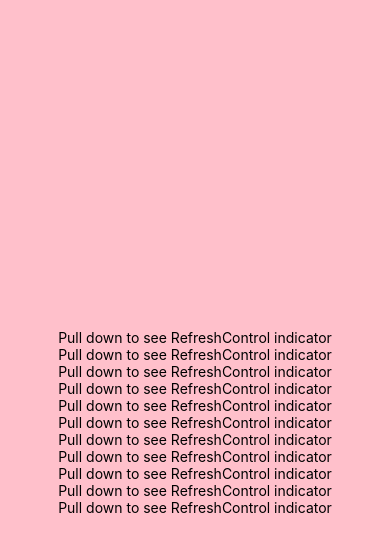
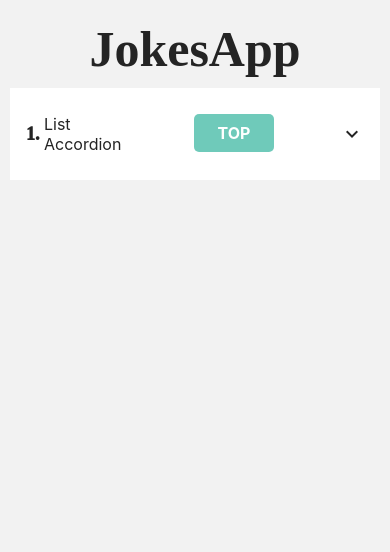
Before and after one commit to RiyanAldian/jokesApp, a React Native app: screen /Home in a window 390 px wide. Shown: the top 552 px of the page. Built offline with nearby package versions, Linux system fonts and the light colour scheme.

Commit message:
Add ListAccordion

```diff
--- a/package.json
+++ b/package.json
@@ -14,11 +14,14 @@
     "@react-navigation/native": "^7.0.15",
     "@react-navigation/native-stack": "^7.2.1",
     "@react-navigation/stack": "^7.1.2",
+    "@rneui/base": "github:react-native-elements/react-native-elements#base",
+    "@rneui/themed": "github:react-native-elements/react-native-elements#themed",
     "react": "18.3.1",
     "react-native": "0.76.7",
     "react-native-gesture-handler": "^2.24.0",
     "react-native-safe-area-context": "^5.2.0",
-    "react-native-screens": "^4.9.1"
+    "react-native-screens": "^4.9.1",
+    "react-native-vector-icons": "^10.2.0"
   },
   "devDependencies": {
     "@babel/core": "^7.25.2",
--- a/src/Screens/HomeScreen.js
+++ b/src/Screens/HomeScreen.js
@@ -1,9 +1,12 @@
-import {RefreshControl, ScrollView, StyleSheet, Text, View} from 'react-native';
-import React from 'react';
+import {RefreshControl, ScrollView, StyleSheet, View} from 'react-native';
+import React, {useState} from 'react';
 import {SafeAreaView, SafeAreaProvider} from 'react-native-safe-area-context';
+import {ListItem, Text} from '@rneui/themed';
+import {Icon, Button} from '@rneui/base';
 
 const HomeScreen = () => {
   const [refreshing, setRefreshing] = React.useState(false);
+  const [expanded, setExpanded] = useState(false);
 
   const onRefresh = React.useCallback(() => {
     setRefreshing(true);
@@ -14,28 +17,71 @@ const HomeScreen = () => {
 
   return (
     <SafeAreaProvider>
-      <SafeAreaView style={styles.container}>
       <ScrollView
         contentContainerStyle={styles.scrollView}
         refreshControl={
           <RefreshControl refreshing={refreshing} onRefresh={onRefresh} />
         }>
-          <Text>Pull down to see RefreshControl indicator</Text>
-          <Text>Pull down to see RefreshControl indicator</Text>
+        <SafeAreaView style={styles.container}>
+          <Text style={styles.h1Style}>JokesApp</Text>
+          <ListItem.Accordion
+            content={
+              <>
+                {/* <Icon name="place" size={30} /> */}
+                <Text style={styles.numbering}>1. </Text>
 
-          <Text>Pull down to see RefreshControl indicator</Text>
-
-          <Text>Pull down to see RefreshControl indicator</Text>
-          <Text>Pull down to see RefreshControl indicator</Text>
-
-          <Text>Pull down to see RefreshControl indicator</Text>
-          <Text>Pull down to see RefreshControl indicator</Text>
-          <Text>Pull down to see RefreshControl indicator</Text>
-          <Text>Pull down to see RefreshControl indicator</Text>
-          <Text>Pull down to see RefreshControl indicator</Text>
-          <Text>Pull down to see RefreshControl indicator</Text>
+                <ListItem.Content>
+                  <ListItem.Title>List Accordion</ListItem.Title>
+                </ListItem.Content>
+                <Button
+                  title="TOP"
+                  loading={false}
+                  loadingProps={{size: 'small', color: 'white'}}
+                  buttonStyle={{
+                    backgroundColor: 'rgba(111, 202, 186, 1)',
+                    borderRadius: 5,
+                  }}
+                  titleStyle={{fontWeight: 'bold', fontSize: 16}}
+                  containerStyle={{
+                    marginHorizontal: 50,
+                    height: 40,
+                    width: 80,
+                    marginVertical: 10,
+                  }}
+                  onPress={() => console.log('aye')}
+                />
+              </>
+            }
+            isExpanded={expanded}
+            onPress={() => {
+              setExpanded(!expanded);
+            }}>
+            {/* {list2.map((l, i) => (
+              <ListItem key={i} onPress={log} bottomDivider>
+                <Avatar title={l.name[0]} source={{uri: l.avatar_url}} />
+                <ListItem.Content>
+                  <ListItem.Title>{l.name}</ListItem.Title>
+                  <ListItem.Subtitle>{l.subtitle}</ListItem.Subtitle>
+                </ListItem.Content>
+                <ListItem.Chevron />
+              </ListItem>
+            ))}
+             */}
+            <ListItem>
+              <ListItem.Content>
+                <ListItem.Title>Item 1</ListItem.Title>
+              </ListItem.Content>
+              <ListItem.Chevron />
+            </ListItem>
+            <ListItem>
+              <ListItem.Content>
+                <ListItem.Title>Item 2</ListItem.Title>
+              </ListItem.Content>
+              <ListItem.Chevron />
+            </ListItem>
+          </ListItem.Accordion>
+        </SafeAreaView>
       </ScrollView>
-      </SafeAreaView>
     </SafeAreaProvider>
   );
 };
@@ -45,11 +91,24 @@ export default HomeScreen;
 const styles = StyleSheet.create({
   container: {
     flex: 1,
+    margin: 10,
   },
-  scrollView: {
-    flex: 1,
-    backgroundColor: 'pink',
-    alignItems: 'center',
-    justifyContent: 'center',
+  h1Style: {
+    fontFamily: 'Nunito-SemiBold',
+    fontWeight: '600',
+    fontSize: 50,
+    textAlign: 'center',
+    margin: 10,
   },
+  numbering: {
+    fontFamily: 'Nunito-SemiBold',
+    fontWeight: '1000',
+    fontSize: 18,
+  },
+  //   scrollView: {
+  //     flex: 1,
+  //     backgroundColor: 'pink',
+  //     alignItems: 'center',
+  //     justifyContent: 'center',
+  //   },
 });
```
Also changed, not shown: 2 other files (tests, documents, lock files or other folders). Lines whose indentation alone changed are shown as unchanged.
